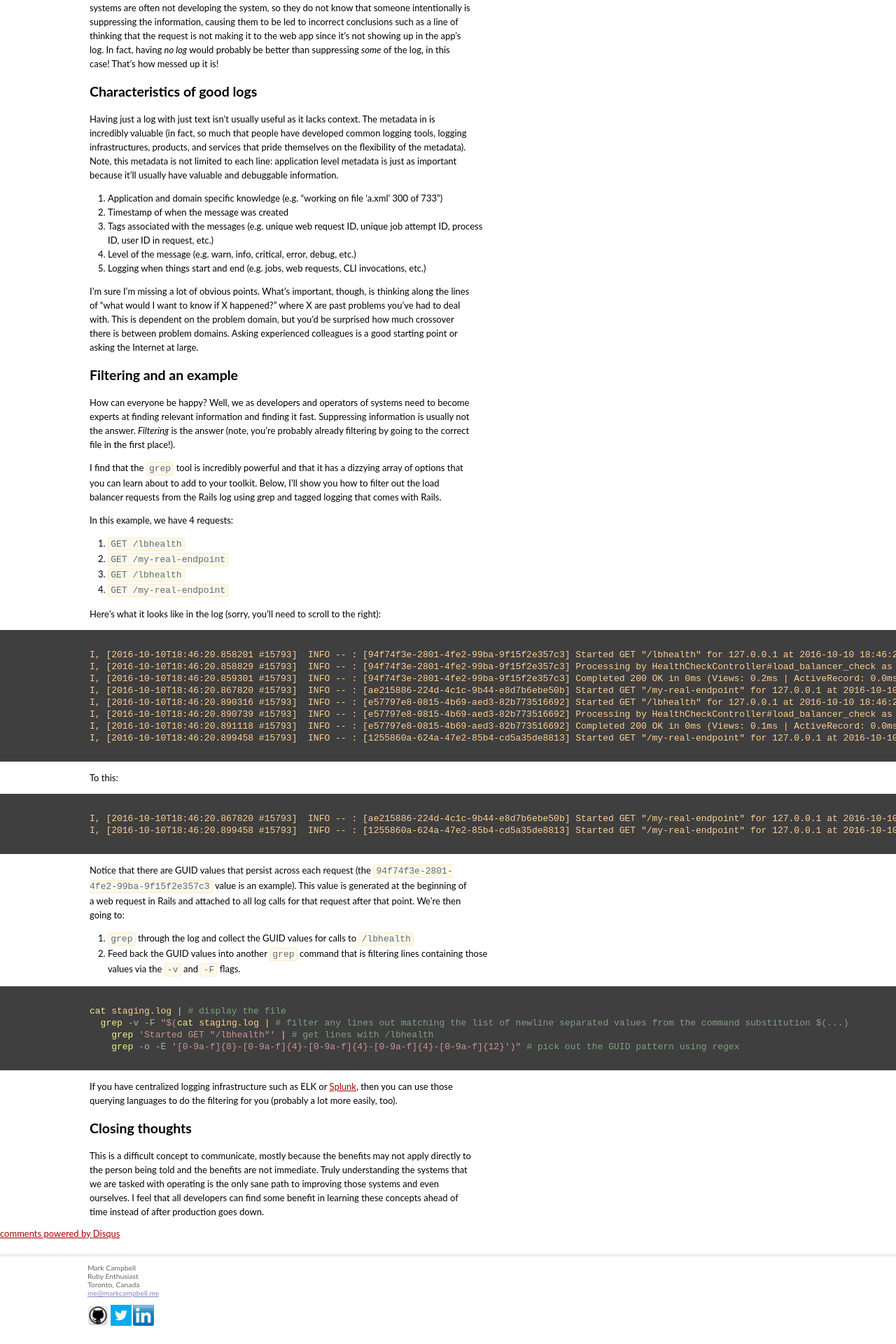
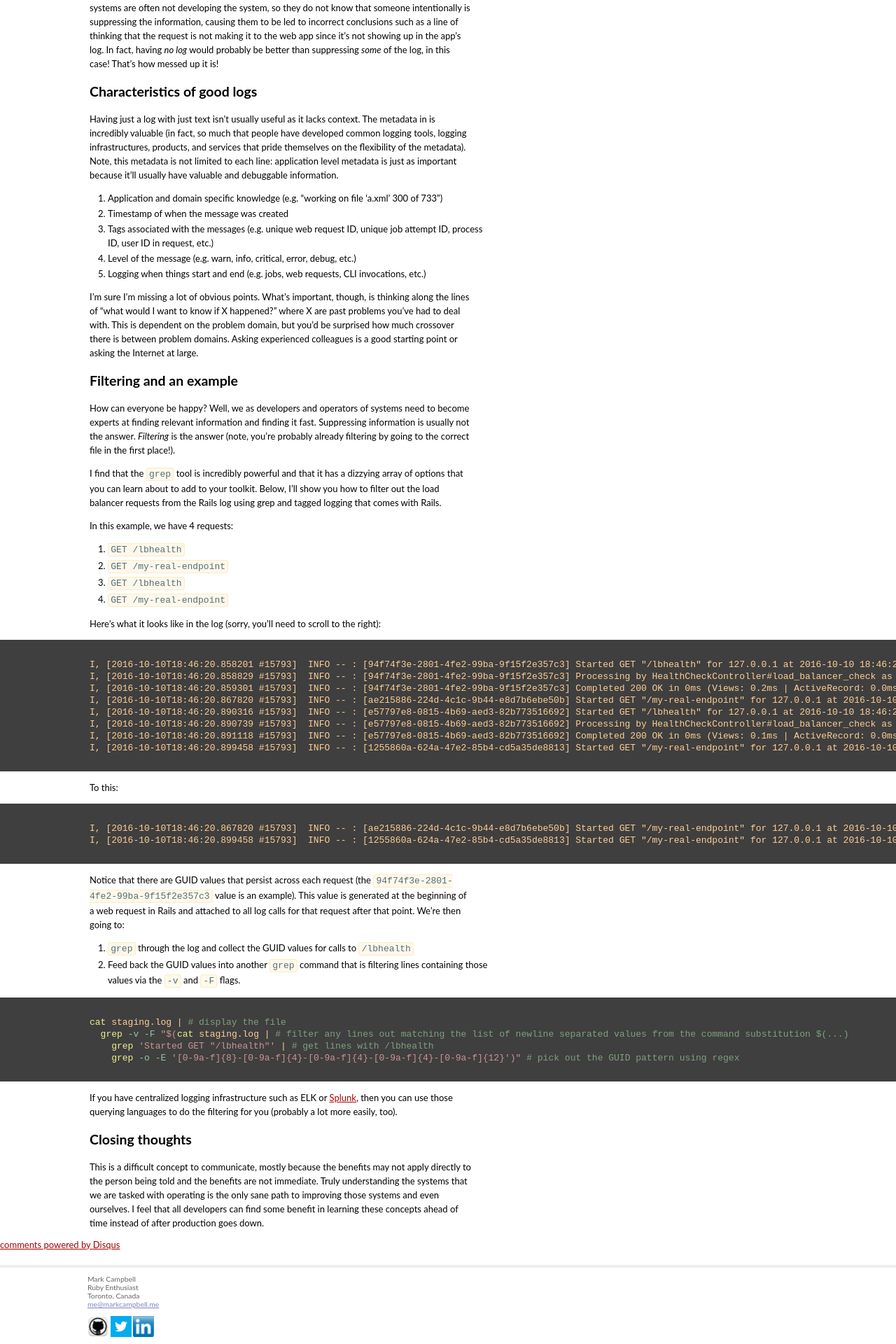
Before and after one commit to Nitrodist/markcampbell.me, a Jekyll site: the page built from _posts/2016-10-19-a-lesson-in-logging-never-hide-behavior.markdown, in a window 1280 px wide. Shown: the part 999-2919 px from the top of the page at 70% size. Built offline with Jekyll 4.4.1, drawn with Linux system fonts in a browser that asks for light colours; comment, search, counter and statistics services are not loaded.

Commit message:
Add margin-bottom to li elements

```diff
--- a/css/main.css
+++ b/css/main.css
@@ -142,6 +142,10 @@ a.extra:hover {
   padding-left: 2em;
 }
 
+#post li {
+  margin-bottom: 2px;
+}
+
 #post pre {
   font-family: Consolas, "Andale Mono WT", "Andale Mono", "Lucida Console", "Lucida Sans Typewriter", "DejaVu Sans Mono", "Bitstream Vera Sans Mono", "Liberation Mono", "Nimbus Mono L", Monaco, "Courier New", Courier, monospace;
   margin: 0 0 0 10%;
```
